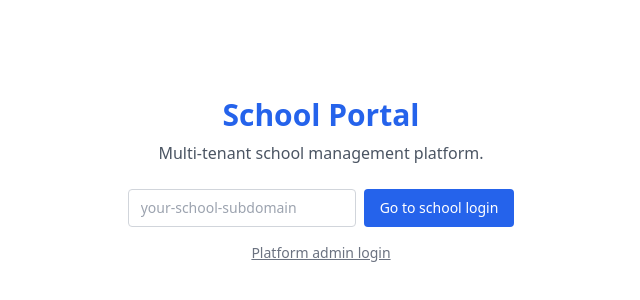
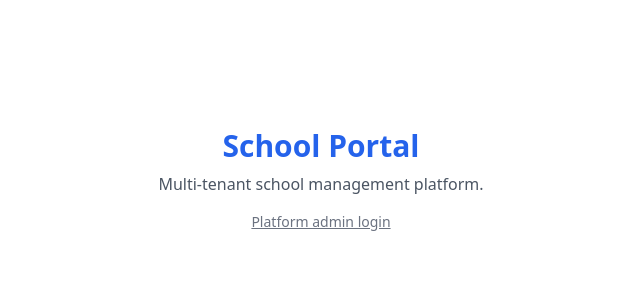
Before and after one commit to bekishacode/school-portal-saas, a Next.js app in the folder apps/web/: page / in a window 1280 px wide. Shown: the part 220-520 px from the top of the page, without its empty margins (319-959 px from the left). Built offline with nearby package versions, Linux system fonts and the light colour scheme.

Commit message:
Subdomain-based tenant routing middleware

```diff
--- a/apps/web/src/app/page.tsx
+++ b/apps/web/src/app/page.tsx
@@ -1,43 +1,10 @@
-'use client';
-
-import { useState } from 'react';
-import { useRouter } from 'next/navigation';
-
 export default function HomePage() {
-  const router = useRouter();
-  const [subdomain, setSubdomain] = useState('');
-
-  function goToSchoolLogin(e: React.FormEvent) {
-    e.preventDefault();
-    if (!subdomain.trim()) return;
-    // Temporary manual entry point until subdomain-based routing
-    // (middleware) exists - a real deployment would resolve this
-    // automatically from the URL's actual subdomain instead.
-    router.push(`/tenant/${subdomain.trim()}/login`);
-  }
-
   return (
     <main className="flex min-h-screen flex-col items-center justify-center p-8">
       <h1 className="text-3xl font-bold text-brand">School Portal</h1>
       <p className="mt-2 text-gray-600">
         Multi-tenant school management platform.
       </p>
-
-      <form onSubmit={goToSchoolLogin} className="mt-6 flex gap-2">
-        <input
-          value={subdomain}
-          onChange={(e) => setSubdomain(e.target.value)}
-          placeholder="your-school-subdomain"
-          className="border border-gray-300 rounded px-3 py-2 text-sm"
-        />
-        <button
-          type="submit"
-          className="bg-brand text-white rounded px-4 py-2 font-medium text-sm"
-        >
-          Go to school login
-        </button>
-      </form>
-
       <a href="/login" className="mt-4 text-sm text-gray-500 underline">
         Platform admin login
       </a>
```
Also changed, not shown: apps/web/src/middleware.ts (added, +71 -0 lines).
